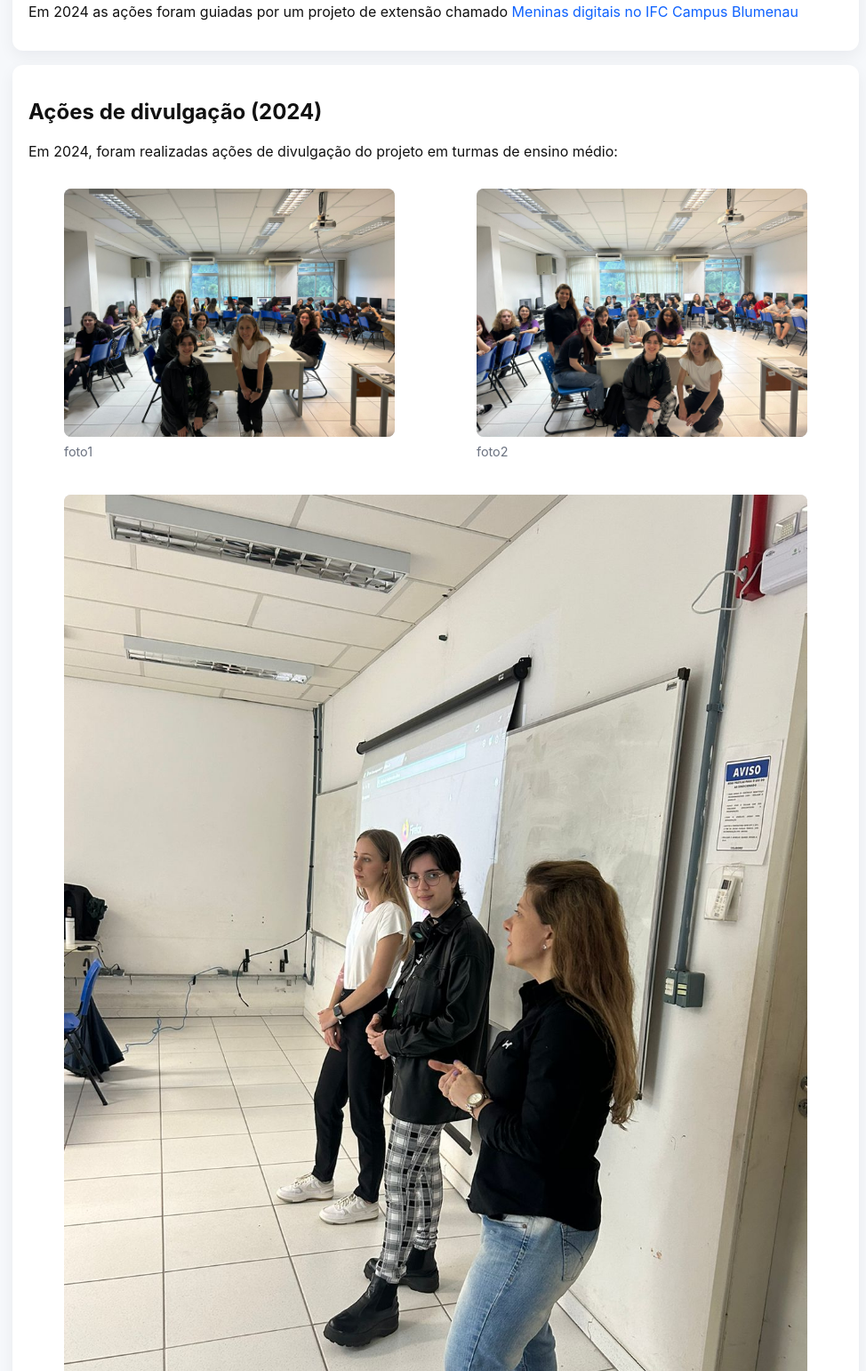
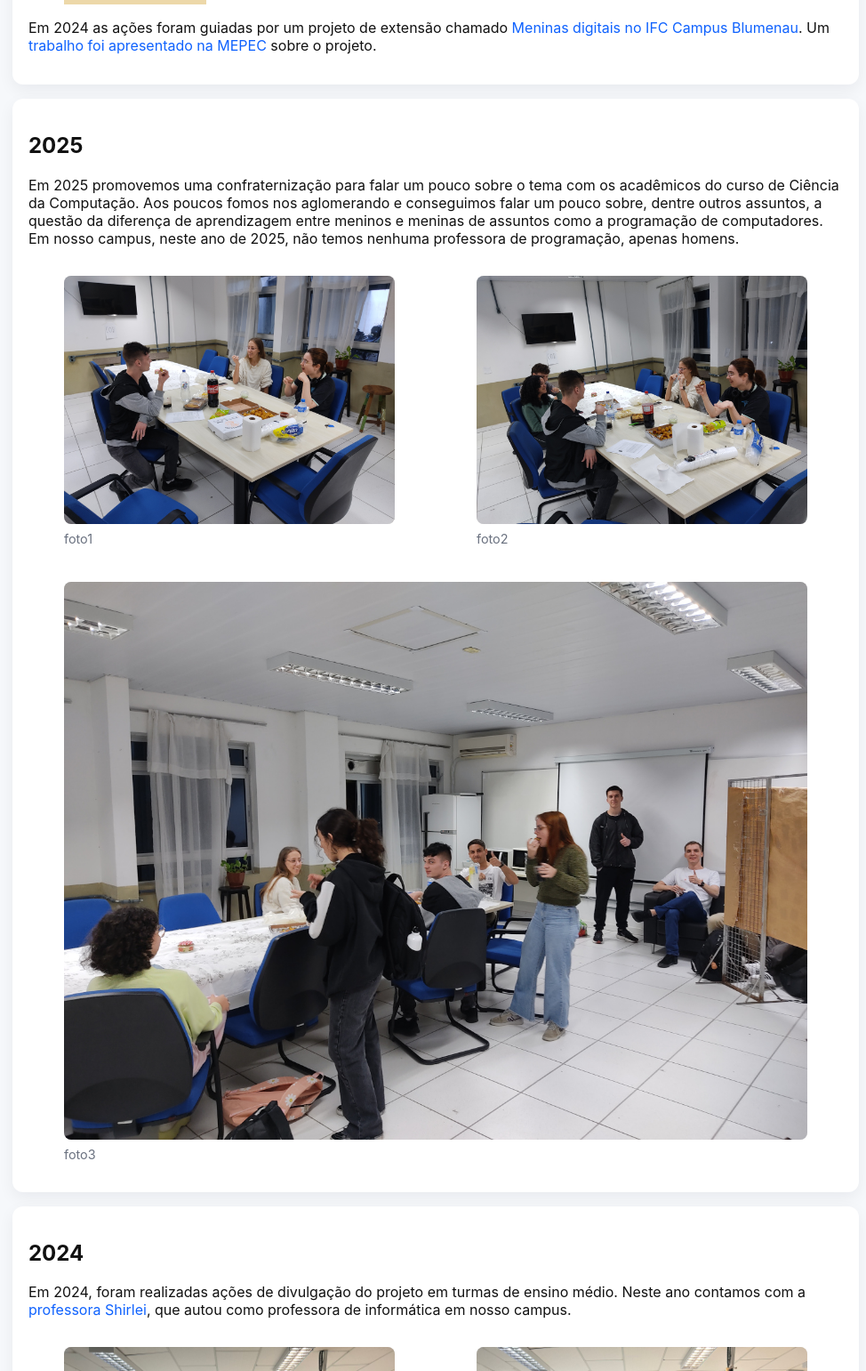
Before and after one commit to meninasdigitaisifcblu/meninasdigitaisifcblu.github.io, a plain HTML site: page index.html in a window 1280 px wide. Shown: the part 1259-2800 px from the top of the page at 89% size, without its empty margins (150-1124 px from the left). Drawn offline with Linux system fonts and the light colour scheme.

Commit message:
2025 ações

```diff
--- a/index.html
+++ b/index.html
@@ -4,7 +4,7 @@
 <head>
   <meta charset="utf-8">
   <meta name="viewport" content="width=device-width,initial-scale=1">
-  <title>Meninas do IFC Campus Blumenau</title>
+  <title>Grupo de Meninas - Ciência da Computação (IFC Campus Blumenau)</title>
   <meta name="description" content="Registro do grupo de meninas do curso de Ciência da Computação do IFC Campus Blumenau: objetivos, artigos de referência, logotipo e ações de 2024.">
   <style>
     :root{--bg:#f6f8fb;--card:#ffffff;--muted:#6b7280;--accent:#0f62fe}
@@ -40,8 +40,8 @@
         <img src="images/logotipo-IFC-meninas-2024.jpeg" alt="Logotipo do grupo">
       </div>
       <div>
-        <h1>Meninas do IFC Campus Blumenau</h1>
-        <p class="lead">We can debug it!</p>
+        <h1>Grupo de Meninas — Ciência da Computação (IFC Campus Blumenau)</h1>
+        <p class="lead">Organização iniciada em 30/04/2024 para incentivar a aprendizagem de computação pelo público feminino.</p>
       </div>
     </header>
 
@@ -91,12 +91,72 @@
         </div>
         -->
       </div>
-      <p>Em 2024 as ações foram guiadas por um projeto de extensão chamado <a href="https://sig.ifc.edu.br/sigaa/link/public/extensao/visualizacaoAcaoExtensao/3624">Meninas digitais no IFC Campus Blumenau</a></p>
+      <p>Em 2024 as ações foram guiadas por
+         um projeto de extensão chamado
+         <a href="https://sig.ifc.edu.br/sigaa/link/public/extensao/visualizacaoAcaoExtensao/3624">
+          Meninas digitais no IFC Campus Blumenau</a>.
+        Um <a href="https://publicacoes.ifc.edu.br/index.php/MEPEC/article/view/5977">trabalho foi apresentado na MEPEC</a> sobre o projeto. </p>
     </section>
 
+
+
+
+<!-- 2025 -->
+
+
+
     <section class="card">
-      <h2>Ações de divulgação (2024)</h2>
-      <p>Em 2024, foram realizadas ações de divulgação do projeto em turmas de ensino médio:</p>
+      <h2>2025</h2>
+      <p>Em 2025 promovemos uma confraternização para falar
+        um pouco sobre o tema com os acadêmicos
+        do curso de Ciência da Computação.
+      Aos poucos fomos nos aglomerando e conseguimos falar um pouco
+    sobre, dentre outros assuntos, a questão da diferença de aprendizagem
+  entre meninos e meninas de assuntos como a programação de computadores.
+Em nosso campus, neste ano de 2025, não temos nenhuma professora de programação,
+apenas homens.</p>
+      <div class="grid" style="margin-top:8px">
+        <figure>
+          <div class="img-wrap" tabindex="0" role="button" aria-label="Abrir foto" onclick="openLightbox('images/2025_10_20_f1.jpg')" onkeypress="if(event.key==='Enter') openLightbox('images/2025_10_20_f1.jpg')">
+            <img src="images/2025_10_20_f1.jpg" alt="Confraternização 1">
+          </div>
+          <figcaption class="caption">foto1</figcaption>
+        </figure>
+
+        <figure>
+          <div class="img-wrap" tabindex="0" role="button" aria-label="Abrir foto" onclick="openLightbox('images/2025_10_20_f2.jpg')" onkeypress="if(event.key==='Enter') openLightbox('images/2025_10_20_f2.jpg')">
+            <img src="images/2025_10_20_f2.jpg" alt="Confraternização 2">
+          </div>
+          <figcaption class="caption">foto2</figcaption>
+        </figure>
+      </div>
+
+      <div class="grid" style="margin-top:8px">
+        <figure>
+          <div class="img-wrap" tabindex="0" role="button" aria-label="Abrir foto" onclick="openLightbox('images/2025_10_20_f3.jpg')" onkeypress="if(event.key==='Enter') openLightbox('images/2025_10_20_f3.jpg')">
+            <img src="images/2025_10_20_f3.jpg" alt="Confraternização 3">
+          </div>
+          <figcaption class="caption">foto3</figcaption>
+        </figure>
+      </div>
+
+    </section>
+
+
+
+<!-- 2024 -->
+
+
+
+
+    <section class="card">
+      <h2>2024</h2>
+      <p>Em 2024, foram realizadas ações de divulgação do projeto em turmas de ensino médio.
+        Neste ano contamos com a
+        <a href="https://www.linkedin.com/in/shirleivendrami/?originalSubdomain=br">
+          professora Shirlei</a>,
+          que autou como professora de informática em nosso campus.
+      </p>
       <div class="grid" style="margin-top:8px">
         <figure>
           <div class="img-wrap" tabindex="0" role="button" aria-label="Abrir foto 3" onclick="openLightbox('images/2024_divulgacao_1o_ano_a.jpeg')" onkeypress="if(event.key==='Enter') openLightbox('images/2024_divulgacao_1o_ano_a.jpeg')">
```
Also changed, not shown: images/2025_10_20_f1.jpg (added), images/2025_10_20_f2.jpg (added), images/2025_10_20_f3.jpg (added).
